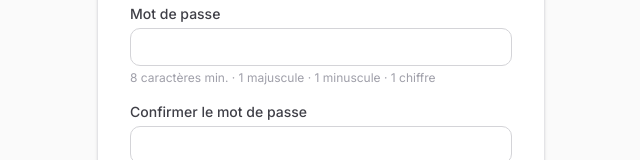
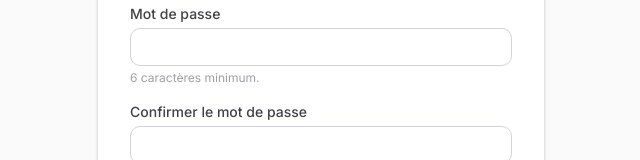
Before and after one commit to Jedanns/SkillSwap, a Next.js app: page /set-password in a window 1280 px wide. Shown: the part 328-488 px from the top of the page, without its empty margins (319-959 px from the left). Built offline with nearby package versions, Linux system fonts and the light colour scheme.

Commit message:
Auth: relax password rule to 6-character minimum only

```diff
--- a/src/app/(auth)/set-password/actions.ts
+++ b/src/app/(auth)/set-password/actions.ts
@@ -8,10 +8,8 @@ export type SetPasswordState = {
 };
 
 function validatePassword(password: string): string | null {
-  if (password.length < 8) return "8 caractères minimum.";
-  if (!/[A-Z]/.test(password)) return "Au moins une majuscule requise.";
-  if (!/[a-z]/.test(password)) return "Au moins une minuscule requise.";
-  if (!/[0-9]/.test(password)) return "Au moins un chiffre requis.";
+  // Only rule: at least 6 characters. No case/digit/symbol requirements.
+  if (password.length < 6) return "6 caractères minimum.";
   return null;
 }
 
--- a/src/app/(auth)/set-password/page.tsx
+++ b/src/app/(auth)/set-password/page.tsx
@@ -37,7 +37,7 @@ export default function SetPasswordPage() {
             className="w-full rounded-lg border border-zinc-300 px-3 py-2 text-sm outline-none focus:ring-2 focus:ring-zinc-900 focus:border-transparent"
           />
           <p className="text-xs text-zinc-400 mt-1">
-            8 caractères min. · 1 majuscule · 1 minuscule · 1 chiffre
+            6 caractères minimum.
           </p>
         </div>
 
```
